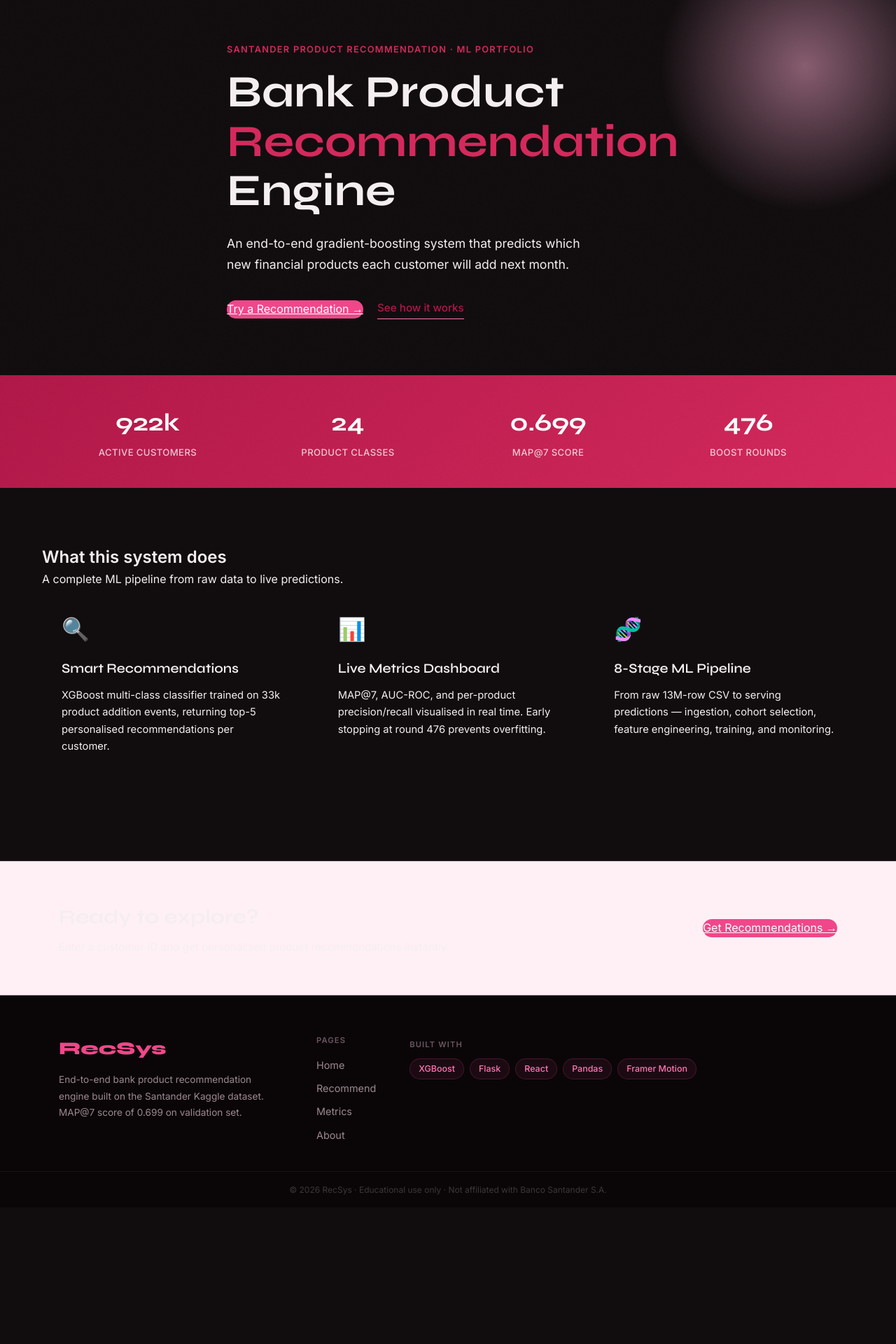
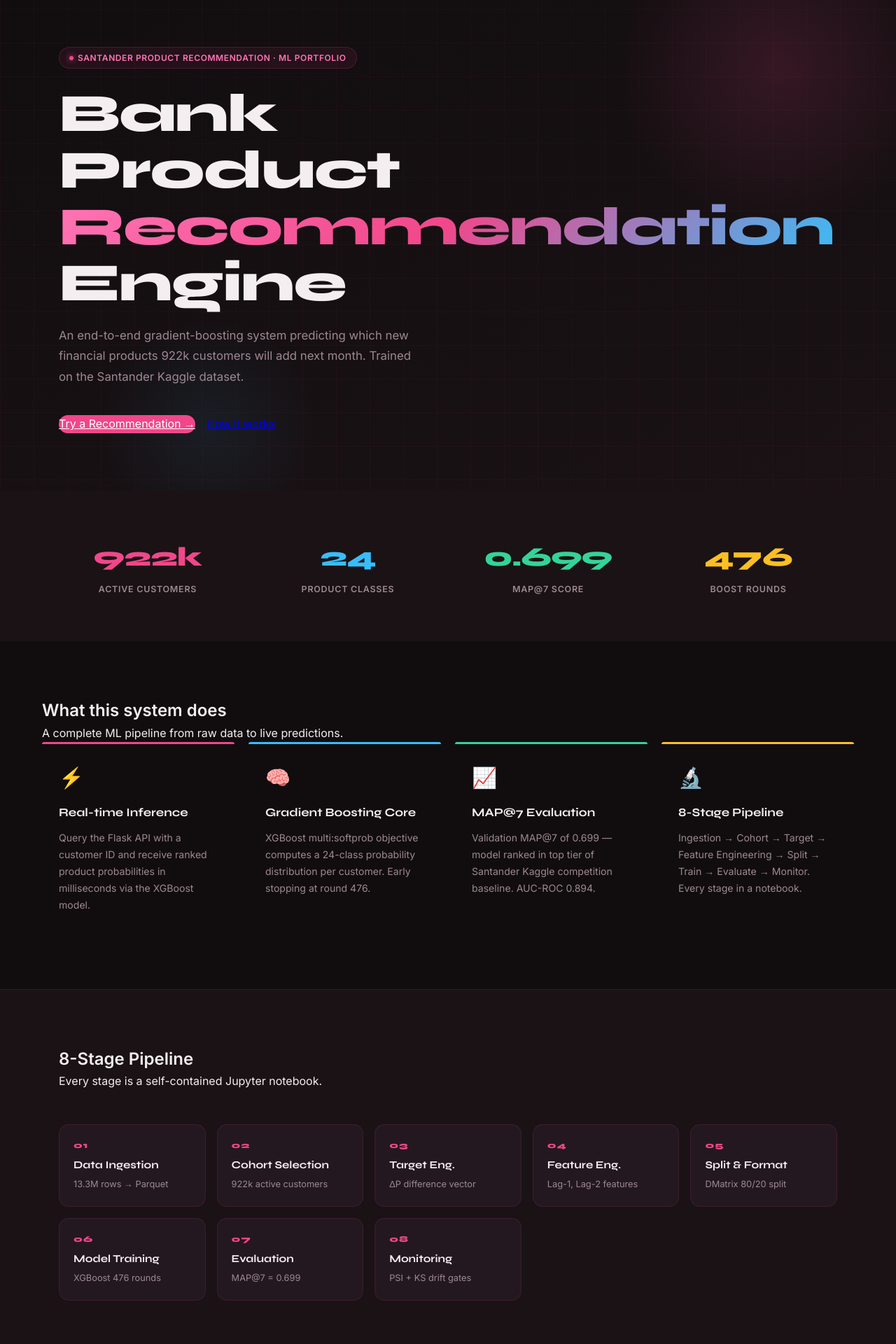
Before and after one commit to richyfabz/Santander_recommendation_sys, a React (Create React App) app in the folder frontend/: page / in a window 1280 px wide. Shown: the part 100-2020 px from the top of the page at 70% size. Before the commit the page ends 1825 px from the top, so only its background shows below. Built offline with nearby package versions, Linux system fonts and the light colour scheme; no server answers.

Commit message:
feat: updated homepage

```diff
--- a/frontend/src/pages/HomePage.jsx
+++ b/frontend/src/pages/HomePage.jsx
@@ -1,116 +1,260 @@
-// HomePage — hero section, feature cards, pipeline overview
-// Animations: staggered fade-up on load, card hover lifts
+// HomePage — bold dark hero, animated stats, feature cards
+import { Link } from 'react-router-dom';
+import { motion } from 'framer-motion';
 
-import { Link } from 'react-router-dom';
+// Animation variants — reused across sections
+const fadeUp = {
+  hidden: { opacity: 0, y: 32 },
+  show:   { opacity: 1, y: 0,
+    transition: { duration: 0.6, ease: [0.22, 1, 0.36, 1] } },
+};
 
-// Stat items shown in the hero band
+const stagger = {
+  show: { transition: { staggerChildren: 0.1 } },
+};
+
 const STATS = [
-  { value: '922k',    label: 'Active customers' },
-  { value: '24',      label: 'Product classes'  },
-  { value: '0.699',   label: 'MAP@7 score'      },
-  { value: '476',     label: 'Boost rounds'     },
+  { value: '922k',  label: 'Active customers',  color: 'var(--pink-400)'  },
+  { value: '24',    label: 'Product classes',    color: 'var(--blue-400)'  },
+  { value: '0.699', label: 'MAP@7 score',        color: 'var(--green-400)' },
+  { value: '476',   label: 'Boost rounds',       color: 'var(--amber-400)' },
 ];
 
-// Feature cards below the hero
 const FEATURES = [
   {
-    icon: '🔍',
-    title: 'Smart Recommendations',
-    desc: 'XGBoost multi-class classifier trained on 33k product addition events, returning top-5 personalised recommendations per customer.',
-    delay: 'fade-up-2',
+    icon: '⚡',
+    title: 'Real-time Inference',
+    desc: 'Query the Flask API with a customer ID and receive ranked product probabilities in milliseconds via the XGBoost model.',
+    color: 'var(--pink-400)',
   },
   {
-    icon: '📊',
-    title: 'Live Metrics Dashboard',
-    desc: 'MAP@7, AUC-ROC, and per-product precision/recall visualised in real time. Early stopping at round 476 prevents overfitting.',
-    delay: 'fade-up-3',
+    icon: '🧠',
+    title: 'Gradient Boosting Core',
+    desc: 'XGBoost multi:softprob objective computes a 24-class probability distribution per customer. Early stopping at round 476.',
+    color: 'var(--blue-400)',
   },
   {
-    icon: '🧬',
-    title: '8-Stage ML Pipeline',
-    desc: 'From raw 13M-row CSV to serving predictions — ingestion, cohort selection, feature engineering, training, and monitoring.',
-    delay: 'fade-up-4',
+    icon: '📈',
+    title: 'MAP@7 Evaluation',
+    desc: 'Validation MAP@7 of 0.699 — model ranked in top tier of Santander Kaggle competition baseline. AUC-ROC 0.894.',
+    color: 'var(--green-400)',
   },
+  {
+    icon: '🔬',
+    title: '8-Stage Pipeline',
+    desc: 'Ingestion → Cohort → Target → Feature Engineering → Split → Train → Evaluate → Monitor. Every stage in a notebook.',
+    color: 'var(--amber-400)',
+  },
+];
+
+const PIPELINE = [
+  { num: '01', title: 'Data Ingestion',   desc: '13.3M rows → Parquet' },
+  { num: '02', title: 'Cohort Selection', desc: '922k active customers' },
+  { num: '03', title: 'Target Eng.',      desc: 'ΔP difference vector'  },
+  { num: '04', title: 'Feature Eng.',     desc: 'Lag-1, Lag-2 features' },
+  { num: '05', title: 'Split & Format',   desc: 'DMatrix 80/20 split'   },
+  { num: '06', title: 'Model Training',   desc: 'XGBoost 476 rounds'    },
+  { num: '07', title: 'Evaluation',       desc: 'MAP@7 = 0.699'         },
+  { num: '08', title: 'Monitoring',       desc: 'PSI + KS drift gates'  },
 ];
 
 export default function HomePage() {
   return (
-    <main>
+    <main style={{ background: 'var(--bg-page)', minHeight: '100vh' }}>
 
       {/* ── Hero ── */}
       <section style={styles.hero}>
-        {/* Decorative blobs */}
-        <span style={styles.blob1} aria-hidden="true" />
-        <span style={styles.blob2} aria-hidden="true" />
+        <div className="grid-bg" />
+
+        {/* Glow orbs */}
+        <div style={styles.orb1} />
+        <div style={styles.orb2} />
 
         <div className="container" style={styles.heroInner}>
-          <p className="fade-up fade-up-1" style={styles.eyebrow}>
+          <motion.div
+            variants={stagger}
+            initial="hidden"
+            animate="show"
+            style={styles.heroContent}
+          >
+            {/* Badge */}
+            <motion.div variants={fadeUp}>
+              <span className="badge">
+                <span style={{
+                  width: 6, height: 6, borderRadius: '50%',
+                  background: 'var(--pink-400)',
+                  boxShadow: '0 0 8px var(--pink-400)',
+                  display: 'inline-block',
+                }} />
                 Santander Product Recommendation · ML Portfolio
-          </p>
-          <h1 className="fade-up fade-up-2" style={styles.heroTitle}>
+              </span>
+            </motion.div>
+
+            {/* Headline */}
+            <motion.h1 variants={fadeUp} style={styles.heroTitle}>
               Bank Product<br />
-            <span style={styles.heroAccent}>Recommendation</span><br />
+              <span className="gradient-text">Recommendation</span><br />
               Engine
-          </h1>
-          <p className="fade-up fade-up-3" style={styles.heroSub}>
-            An end-to-end gradient-boosting system that predicts which
-            new financial products each customer will add next month.
-          </p>
-          <div className="fade-up fade-up-4" style={styles.heroCta}>
+            </motion.h1>
+
+            {/* Sub */}
+            <motion.p variants={fadeUp} style={styles.heroSub}>
+              An end-to-end gradient-boosting system predicting which
+              new financial products 922k customers will add next month.
+              Trained on the Santander Kaggle dataset.
+            </motion.p>
+
+            {/* CTAs */}
+            <motion.div variants={fadeUp} style={styles.heroCtas}>
               <Link to="/search" className="btn-primary">
                 Try a Recommendation →
               </Link>
-            <Link to="/about" style={styles.ctaSecondary}>
-              See how it works
+              <Link to="/about" className="btn-secondary">
+                How it works
               </Link>
-          </div>
+            </motion.div>
+          </motion.div>
         </div>
       </section>
 
       {/* ── Stats band ── */}
       <section style={styles.statsBand}>
-        <div className="container" style={styles.statsGrid}>
-          {STATS.map(({ value, label }, i) => (
-            <div key={label} className={`fade-up fade-up-${i + 1}`}
-                 style={styles.statItem}>
-              <span style={styles.statValue}>{value}</span>
+        <div className="divider" />
+        <div className="container">
+          <motion.div
+            style={styles.statsGrid}
+            variants={stagger}
+            initial="hidden"
+            whileInView="show"
+            viewport={{ once: true, amount: 0.5 }}
+          >
+            {STATS.map(({ value, label, color }) => (
+              <motion.div
+                key={label}
+                variants={fadeUp}
+                style={styles.statItem}
+              >
+                <span style={{ ...styles.statValue, color }}>{value}</span>
                 <span style={styles.statLabel}>{label}</span>
+              </motion.div>
+            ))}
+          </motion.div>
         </div>
-          ))}
-        </div>
+        <div className="divider" />
       </section>
 
       {/* ── Feature cards ── */}
       <section className="page-section container">
-        <h2 className="section-title fade-up">What this system does</h2>
-        <p className="section-subtitle fade-up fade-up-1">
+        <motion.div
+          initial={{ opacity: 0, y: 20 }}
+          whileInView={{ opacity: 1, y: 0 }}
+          viewport={{ once: true }}
+          transition={{ duration: 0.5 }}
+        >
+          <h2 className="section-title">What this system does</h2>
+          <p className="section-subtitle">
             A complete ML pipeline from raw data to live predictions.
           </p>
-        <div style={styles.featureGrid}>
-          {FEATURES.map(({ icon, title, desc, delay }) => (
-            <div key={title} className={`card fade-up ${delay}`}
-                 style={styles.featureCard}>
-              <span style={styles.featureIcon}>{icon}</span>
+        </motion.div>
+
+        <motion.div
+          style={styles.featureGrid}
+          variants={stagger}
+          initial="hidden"
+          whileInView="show"
+          viewport={{ once: true, amount: 0.2 }}
+        >
+          {FEATURES.map(({ icon, title, desc, color }) => (
+            <motion.div
+              key={title}
+              variants={fadeUp}
+              whileHover={{
+                y: -6, scale: 1.02,
+                transition: { type: 'spring', stiffness: 300, damping: 20 },
+              }}
+              style={styles.featureCard}
+              className="card"
+            >
+              {/* top accent line */}
+              <div style={{ ...styles.cardAccent, background: color }} />
+              <span style={{ ...styles.featureIcon, color }}>{icon}</span>
               <h3 style={styles.featureTitle}>{title}</h3>
               <p style={styles.featureDesc}>{desc}</p>
-            </div>
+            </motion.div>
           ))}
+        </motion.div>
+      </section>
+
+      {/* ── Pipeline steps ── */}
+      <section style={styles.pipelineSection}>
+        <div className="container">
+          <motion.div
+            initial={{ opacity: 0, y: 20 }}
+            whileInView={{ opacity: 1, y: 0 }}
+            viewport={{ once: true }}
+            transition={{ duration: 0.5 }}
+            style={{ marginBottom: 48 }}
+          >
+            <h2 className="section-title">8-Stage Pipeline</h2>
+            <p className="section-subtitle">
+              Every stage is a self-contained Jupyter notebook.
+            </p>
+          </motion.div>
+
+          <motion.div
+            style={styles.pipelineGrid}
+            variants={stagger}
+            initial="hidden"
+            whileInView="show"
+            viewport={{ once: true, amount: 0.1 }}
+          >
+            {PIPELINE.map(({ num, title, desc }) => (
+              <motion.div
+                key={num}
+                variants={fadeUp}
+                whileHover={{
+                  borderColor: 'var(--pink-400)',
+                  transition: { duration: 0.15 },
+                }}
+                style={styles.pipelineCard}
+              >
+                <span style={styles.pipelineNum}>{num}</span>
+                <span style={styles.pipelineTitle}>{title}</span>
+                <span style={styles.pipelineDesc}>{desc}</span>
+              </motion.div>
+            ))}
+          </motion.div>
         </div>
       </section>
 
       {/* ── CTA strip ── */}
       <section style={styles.ctaStrip}>
-        <div className="container" style={styles.ctaStripInner}>
-          <div>
-            <h2 style={styles.ctaStripTitle}>Ready to explore?</h2>
-            <p style={styles.ctaStripSub}>
-              Enter a customer ID and get personalised product recommendations instantly.
+        <div className="divider" />
+        <div className="container" style={styles.ctaInner}>
+          <motion.div
+            initial={{ opacity: 0, x: -20 }}
+            whileInView={{ opacity: 1, x: 0 }}
+            viewport={{ once: true }}
+            transition={{ duration: 0.5 }}
+          >
+            <h2 style={styles.ctaTitle}>Ready to explore?</h2>
+            <p style={styles.ctaSub}>
+              Enter a customer ID and get personalised product
+              recommendations instantly.
             </p>
-          </div>
-          <Link to="/search" className="btn-primary" style={{ flexShrink: 0 }}>
+          </motion.div>
+          <motion.div
+            initial={{ opacity: 0, x: 20 }}
+            whileInView={{ opacity: 1, x: 0 }}
+            viewport={{ once: true }}
+            transition={{ duration: 0.5, delay: 0.1 }}
+          >
+            <Link to="/search" className="btn-primary">
               Get Recommendations →
             </Link>
+          </motion.div>
         </div>
+        <div className="divider" />
       </section>
 
     </main>
@@ -118,152 +262,154 @@ export default function HomePage() {
 }
 
 const styles = {
-  /* Hero */
   hero: {
-    position: 'relative',
-    overflow: 'hidden',
-    padding: '96px 0 80px',
-    background: 'linear-gradient(160deg, var(--pink-50) 0%, #fff4f8 50%, var(--grey-50) 100%)',
+    position: 'relative', overflow: 'hidden',
+    padding: '100px 0 80px',
+    background: 'linear-gradient(160deg, var(--dark-900) 0%, var(--dark-800) 100%)',
+    minHeight: '92vh',
+    display: 'flex', alignItems: 'center',
   },
-  blob1: {
-    position: 'absolute', top: -80, right: -80,
-    width: 420, height: 420, borderRadius: '50%',
-    background: 'radial-gradient(circle, var(--pink-200) 0%, transparent 70%)',
-    opacity: 0.5, display: 'block',
+  orb1: {
+    position: 'absolute', top: -120, right: -80,
+    width: 500, height: 500, borderRadius: '50%',
+    background: 'radial-gradient(circle, rgba(240,71,138,0.15) 0%, transparent 65%)',
+    pointerEvents: 'none',
   },
-  blob2: {
-    position: 'absolute', bottom: -60, left: '15%',
-    width: 280, height: 280, borderRadius: '50%',
-    background: 'radial-gradient(circle, var(--blue-100) 0%, transparent 70%)',
-    opacity: 0.6, display: 'block',
+  orb2: {
+    position: 'absolute', bottom: -80, left: '10%',
+    width: 340, height: 340, borderRadius: '50%',
+    background: 'radial-gradient(circle, rgba(56,189,248,0.08) 0%, transparent 65%)',
+    pointerEvents: 'none',
   },
-  heroInner: {
-    position: 'relative',
-    maxWidth: 680,
-  },
-  eyebrow: {
-    fontSize: '0.8rem',
-    fontWeight: 600,
-    letterSpacing: '0.1em',
-    textTransform: 'uppercase',
-    color: 'var(--pink-500)',
-    marginBottom: 16,
-  },
+  heroInner: { position: 'relative', width: '100%' },
+  heroContent: { maxWidth: 660 },
   heroTitle: {
     fontFamily: 'var(--font-display)',
-    fontSize: 'clamp(2.4rem, 5vw, 4rem)',
-    fontWeight: 700,
-    lineHeight: 1.1,
-    color: 'var(--grey-900)',
-    marginBottom: 24,
-  },
-  heroAccent: {
-    color: 'var(--pink-500)',
+    fontSize: 'clamp(2.8rem, 6vw, 5rem)',
+    fontWeight: 800,
+    lineHeight: 1.05,
+    color: 'var(--text-primary)',
+    margin: '24px 0 20px',
+    letterSpacing: '-0.02em',
   },
   heroSub: {
-    fontSize: '1.1rem',
-    color: 'var(--grey-700)',
+    fontSize: '1.05rem',
+    color: 'var(--text-muted)',
     maxWidth: 520,
-    marginBottom: 36,
-    lineHeight: 1.7,
+    marginBottom: 40,
+    lineHeight: 1.75,
   },
-  heroCta: {
-    display: 'flex',
-    alignItems: 'center',
-    gap: 20,
-    flexWrap: 'wrap',
-  },
-  ctaSecondary: {
-    color: 'var(--pink-600)',
-    fontWeight: 500,
-    textDecoration: 'none',
-    fontSize: '0.95rem',
-    borderBottom: '1px solid var(--pink-300)',
-    paddingBottom: 2,
-    transition: 'color 150ms ease, border-color 150ms ease',
+  heroCtas: {
+    display: 'flex', gap: 16,
+    flexWrap: 'wrap', alignItems: 'center',
   },
 
   /* Stats */
   statsBand: {
-    background: 'linear-gradient(135deg, var(--pink-600) 0%, var(--pink-500) 100%)',
+    background: 'var(--dark-800)',
     padding: '40px 0',
   },
   statsGrid: {
     display: 'grid',
-    gridTemplateColumns: 'repeat(auto-fit, minmax(140px, 1fr))',
-    gap: 32,
+    gridTemplateColumns: 'repeat(auto-fit, minmax(160px, 1fr))',
+    gap: 32, padding: '24px 0',
     textAlign: 'center',
   },
   statItem: {
-    display: 'flex',
-    flexDirection: 'column',
-    gap: 4,
+    display: 'flex', flexDirection: 'column', gap: 6,
   },
   statValue: {
     fontFamily: 'var(--font-display)',
-    fontSize: '2.2rem',
-    fontWeight: 700,
-    color: '#ffffff',
+    fontSize: '2.4rem', fontWeight: 800,
+    letterSpacing: '-0.02em',
   },
   statLabel: {
-    fontSize: '0.82rem',
-    color: 'rgba(255,255,255,0.75)',
-    fontWeight: 500,
-    letterSpacing: '0.03em',
+    fontSize: '0.78rem', fontWeight: 600,
+    color: 'var(--text-muted)',
+    letterSpacing: '0.06em',
     textTransform: 'uppercase',
   },
 
   /* Feature cards */
   featureGrid: {
     display: 'grid',
-    gridTemplateColumns: 'repeat(auto-fit, minmax(280px, 1fr))',
-    gap: 24,
+    gridTemplateColumns: 'repeat(auto-fit, minmax(250px, 1fr))',
+    gap: 20,
   },
   featureCard: {
-    padding: '32px 28px',
+    padding: '28px 24px',
+    position: 'relative', overflow: 'hidden',
+  },
+  cardAccent: {
+    position: 'absolute', top: 0, left: 0, right: 0,
+    height: 3, borderRadius: '20px 20px 0 0',
   },
   featureIcon: {
-    fontSize: '2rem',
-    display: 'block',
-    marginBottom: 16,
+    fontSize: '1.8rem', display: 'block', marginBottom: 14,
   },
   featureTitle: {
     fontFamily: 'var(--font-display)',
-    fontSize: '1.2rem',
-    fontWeight: 600,
-    color: 'var(--pink-700)',
-    marginBottom: 10,
+    fontSize: '1.05rem', fontWeight: 700,
+    color: 'var(--text-primary)', marginBottom: 10,
   },
   featureDesc: {
-    fontSize: '0.92rem',
-    color: 'var(--grey-700)',
-    lineHeight: 1.65,
+    fontSize: '0.88rem',
+    color: 'var(--text-muted)', lineHeight: 1.7,
   },
 
-  /* CTA strip */
+  /* Pipeline */
+  pipelineSection: {
+    background: 'var(--dark-800)',
+    padding: '80px 0',
+    borderTop: '1px solid var(--border-subtle)',
+    borderBottom: '1px solid var(--border-subtle)',
+  },
+  pipelineGrid: {
+    display: 'grid',
+    gridTemplateColumns: 'repeat(auto-fill, minmax(200px, 1fr))',
+    gap: 16,
+  },
+  pipelineCard: {
+    display: 'flex', flexDirection: 'column', gap: 6,
+    padding: '20px',
+    background: 'var(--dark-700)',
+    border: '1px solid var(--border-subtle)',
+    borderRadius: 'var(--radius-md)',
+    transition: 'border-color 150ms ease',
+    cursor: 'default',
+  },
+  pipelineNum: {
+    fontFamily: 'var(--font-display)',
+    fontSize: '0.75rem', fontWeight: 800,
+    color: 'var(--pink-400)', letterSpacing: '0.08em',
+  },
+  pipelineTitle: {
+    fontFamily: 'var(--font-display)',
+    fontSize: '0.95rem', fontWeight: 700,
+    color: 'var(--text-primary)',
+  },
+  pipelineDesc: {
+    fontSize: '0.8rem', color: 'var(--text-muted)',
+  },
+
+  /* CTA */
   ctaStrip: {
-    background: 'var(--pink-50)',
-    borderTop: '1px solid var(--pink-200)',
-    borderBottom: '1px solid var(--pink-200)',
+    background: 'var(--dark-900)',
     padding: '56px 0',
-    marginTop: 40,
   },
-  ctaStripInner: {
-    display: 'flex',
-    alignItems: 'center',
+  ctaInner: {
+    display: 'flex', alignItems: 'center',
     justifyContent: 'space-between',
-    gap: 32,
-    flexWrap: 'wrap',
+    gap: 32, flexWrap: 'wrap',
+    padding: '24px 24px',
   },
-  ctaStripTitle: {
+  ctaTitle: {
     fontFamily: 'var(--font-display)',
-    fontSize: '1.8rem',
-    fontWeight: 700,
-    color: 'var(--pink-700)',
-    marginBottom: 8,
+    fontSize: '2rem', fontWeight: 800,
+    color: 'var(--text-primary)', marginBottom: 8,
   },
-  ctaStripSub: {
-    color: 'var(--grey-700)',
-    fontSize: '0.95rem',
+  ctaSub: {
+    color: 'var(--text-muted)', fontSize: '0.95rem',
+    maxWidth: 460,
   },
 };
```
Lines whose indentation alone changed are shown as unchanged.
